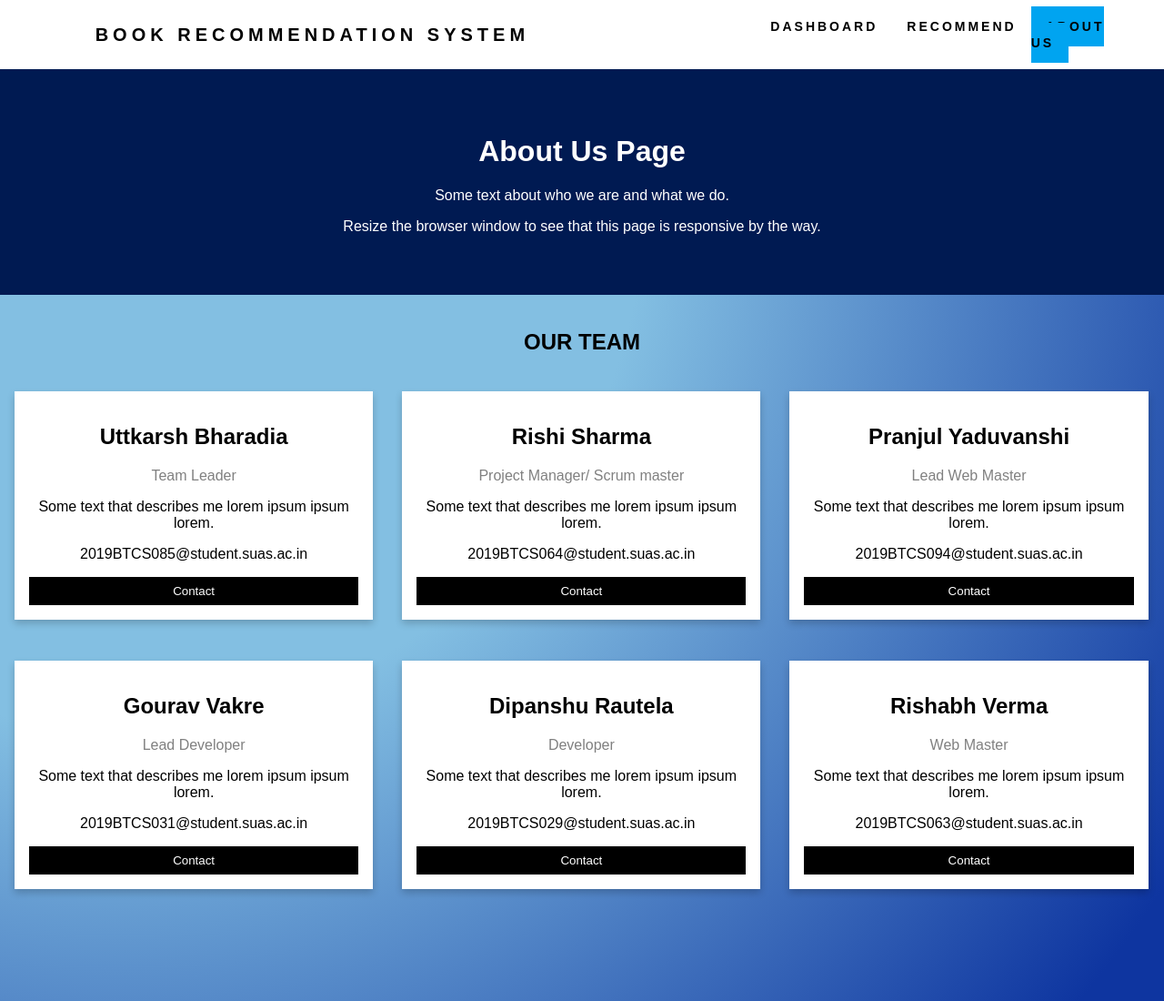
After one commit to iampranjul/book-recommender-system, a Flask app: page /about in a window 1280 px wide. The commit adds this page. Shown: the whole page at 91% size. Run offline with Flask 2, Linux system fonts and the light colour scheme; parts of the project's set-up code (start-up, migrations or seed data) failed here and were passed over.

Commit message:
Update 2.1

```diff
--- a/app.py
+++ b/app.py
@@ -23,11 +23,24 @@ def index():
 def recommend_ui():
     return render_template('recommend.html')
 
+@app.route('/about')
+def index_ui():
+    return render_template('about.html')
+
+@app.route('/index')
+def Dash():
+    return render_template('index.html',
+                           book_name = list(popular_df['Book-Title'].values),
+                           author=list(popular_df['Book-Author'].values),
+                           image=list(popular_df['Image-URL-M'].values),
+                           votes=list(popular_df['num_ratings'].values),
+                           rating=list(popular_df['avg_rating'].values))
+
 @app.route('/recommend_books',methods=['post'])
 def recommend():
     user_input = request.form.get('user_input')
     index = np.where(pt.index == user_input)[0][0]
-    similar_items = sorted(list(enumerate(similarity_scores[index])), key=lambda x: x[1], reverse=True)[0:6]
+    similar_items = sorted(list(enumerate(similarity_scores[index])), key=lambda x: x[1], reverse=True)[0:8]
 
     data = []
     for i in similar_items:
--- /dev/null
+++ b/templates/about.html
@@ -0,0 +1,262 @@
+<!DOCTYPE html>
+<html>
+<head>
+<meta name="viewport" content="width=device-width, initial-scale=1">
+<style>
+body {
+  font-family: Arial, Helvetica, sans-serif;
+  margin: 0;
+}
+
+html {
+  box-sizing: border-box;
+}
+
+*, *:before, *:after {
+  box-sizing: inherit;
+}
+
+.column {
+  float: left;
+  width: 33.3%;
+  margin-bottom: 16px;
+  padding: 0 8px;
+}
+
+.card {
+  box-shadow: 0 4px 8px 0 rgba(0, 0, 0, 0.2);
+  margin: 8px;
+  background-color: white;
+  text-align: center;
+  margin-top: 5%;
+}
+
+.about-section {
+  padding: 50px;
+  text-align: center;
+  background-color: #001a52;
+  color: white;
+}
+
+.container {
+  padding: 0 16px;
+}
+
+.container::after, .row::after {
+  content: "";
+  clear: both;
+  display: table;
+}
+
+.title {
+  color: grey;
+}
+
+.button {
+  border: none;
+  outline: 0;
+  display: inline-block;
+  padding: 8px;
+  color: white;
+  background-color: #000;
+  text-align: center;
+  cursor: pointer;
+  width: 100%;
+}
+
+.button:hover {
+  background-color: #555;
+}
+
+@media screen and (max-width: 650px) {
+  .column {
+    width: 100%;
+    display: block;
+  }
+}
+nav {
+
+display: flex;
+
+justify-content: space-around;
+
+align-items: center;
+
+min-height: 8vh;
+
+background-color: rgb(255, 255, 255);
+
+font-family: "Montserrat", sans-serif;
+
+}
+
+.heading {
+
+color: black;
+
+text-transform: uppercase;
+
+letter-spacing: 5px;
+
+font-size: 20px;
+
+}
+
+.nav-links {
+
+display: flex;
+
+justify-content: space-around;
+
+width: 30%;
+
+}
+
+.nav-links li {
+
+list-style: none;
+
+}
+
+.nav-links a {
+
+color: black;
+
+text-decoration: none;
+
+letter-spacing: 3px;
+
+font-weight: bold;
+
+font-size: 14px;
+
+padding: 14px 16px;
+text-transform: uppercase;
+
+}
+
+.nav-links a:hover:not(.active) {
+
+background-color: rgb(92, 148, 252);
+
+}
+
+.nav-links li a.active {
+
+background-color: rgb(0, 164, 240);
+
+}
+</style>
+</head>
+<body style="background-color:white; background-image: radial-gradient( circle farthest-corner at 10% 20%,  rgb(131, 191, 226) 40%, rgb(14, 53, 160)  95% );
+height: 1100px;">
+  <nav>
+
+    <div class="heading">
+
+     <b> <h4>Book Recommendation System</h4></b>
+
+    </div>
+
+    <ul class="nav-links">
+
+      <li><a href="/index">Dashboard</a></li>
+
+      <li><a href="/recommend">Recommend</a></li>
+
+      <li><a class="active" href="/about">About Us</a></li>
+
+    </ul>
+
+  </nav>
+<div class="about-section">
+  <h1>About Us Page</h1>
+  <p>Some text about who we are and what we do.</p>
+  <p>Resize the browser window to see that this page is responsive by the way.</p>
+</div>
+<br>
+<h2 style="text-align:center">OUR TEAM</h2>
+<div class="row">
+  <div class="column">
+    <div class="card">
+      <div class="container">
+        <br>
+        <h2 style="margin-top: 5%">Uttkarsh Bharadia</h2>
+        <p class="title">Team Leader</p>
+        <p>Some text that describes me lorem ipsum ipsum lorem.</p>
+        <p>2019BTCS085@student.suas.ac.in</p>
+        <p><button class="button">Contact</button></p>
+      </div>
+    </div>
+  </div>
+
+  <div class="column">
+    <div class="card">
+      <div class="container">
+        <br>
+        <h2 style="margin-top: 5%">Rishi Sharma</h2>
+        <p class="title">Project Manager/ Scrum master</p>
+        <p>Some text that describes me lorem ipsum ipsum lorem.</p>
+        <p>2019BTCS064@student.suas.ac.in</p>
+        <p><button class="button">Contact</button></p>
+      </div>
+    </div>
+  </div>
+
+  <div class="column">
+    <div class="card">
+      <div class="container">
+        <br>
+        <h2 style="margin-top: 5%">Pranjul Yaduvanshi</h2>
+        <p class="title"> Lead Web Master</p>
+        <p>Some text that describes me lorem ipsum ipsum lorem.</p>
+        <p>2019BTCS094@student.suas.ac.in</p>
+        <p><button class="button">Contact</button></p>
+      </div>
+    </div>
+  </div>
+</div>
+<div class="row">
+  <div class="column">
+    <div class="card">
+      <div class="container">
+        <br>
+        <h2 style="margin-top: 5%">Gourav Vakre</h2>
+        <p class="title"> Lead Developer</p>
+        <p>Some text that describes me lorem ipsum ipsum lorem.</p>
+        <p>2019BTCS031@student.suas.ac.in</p>
+        <p><button class="button">Contact</button></p>
+      </div>
+    </div>
+  </div>
+
+  <div class="column">
+    <div class="card">
+      <div class="container">
+        <br>
+        <h2 style="margin-top: 5%">Dipanshu Rautela</h2>
+        <p class="title">Developer</p>
+        <p>Some text that describes me lorem ipsum ipsum lorem.</p>
+        <p>2019BTCS029@student.suas.ac.in</p>
+        <p><button class="button">Contact</button></p>
+      </div>
+    </div>
+  </div>
+
+  <div class="column">
+    <div class="card">
+      <div class="container">
+        <br>
+        <h2 style="margin-top: 5%">Rishabh Verma</h2>
+        <p class="title">Web Master</p>
+        <p>Some text that describes me lorem ipsum ipsum lorem.</p>
+        <p>2019BTCS063@student.suas.ac.in</p>
+        <p><button class="button">Contact</button></p>
+      </div>
+    </div>
+  </div>
+</div>
+
+
+</body>
+</html>
```
Also changed, not shown: templates/index.html (+134 -18 lines), templates/recommend.html (+136 -21 lines).
